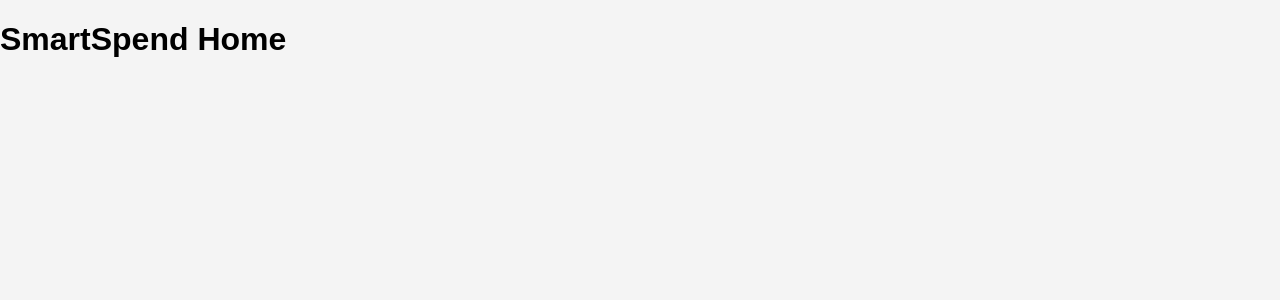
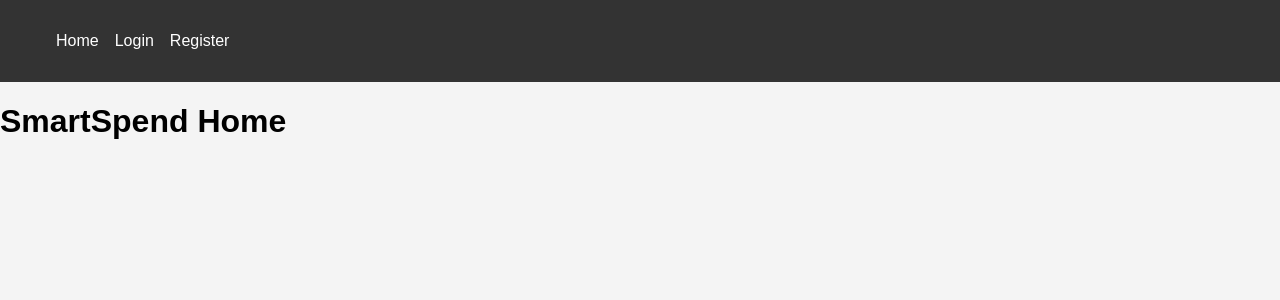
Before and after one commit to Muddassir-04/smartspend, a React (Vite) app in the folder client/: page / in a window 1280 px wide. Shown: the top 300 px of the page. Built offline with nearby package versions, Linux system fonts and the light colour scheme.

Commit message:
Fixed navbar to show logout option and added logout functionality

```diff
--- a/client/src/App.jsx
+++ b/client/src/App.jsx
@@ -1,4 +1,5 @@
 import { BrowserRouter as Router, Routes, Route } from 'react-router-dom';
+     import Navbar from './components/Navbar';
      import Register from './pages/Register';
      import Login from './pages/Login';
      import Dashboard from './pages/Dashboard';
@@ -7,6 +8,7 @@
        return (
          <Router>
            <div>
+             <Navbar />
              <Routes>
                <Route path="/register" element={<Register />} />
                <Route path="/login" element={<Login />} />
--- /dev/null
+++ b/client/src/components/Navbar.jsx
@@ -0,0 +1,42 @@
+import { useState, useEffect } from 'react';
+import { Link, useNavigate, useLocation } from 'react-router-dom';
+
+const Navbar = () => {
+  const [isAuthenticated, setIsAuthenticated] = useState(false);
+  const navigate = useNavigate();
+  const location = useLocation();
+
+  useEffect(() => {
+    const token = localStorage.getItem('token');
+    console.log('Navbar: Token found:', token);
+    setIsAuthenticated(!!token);
+  }, [location]); // Re-run on route changes
+
+  const handleLogout = () => {
+    console.log('Navbar: Logging out');
+    localStorage.removeItem('token');
+    setIsAuthenticated(false);
+    navigate('/login');
+  };
+
+  return (
+    <nav style={{ background: '#333', padding: '1rem', color: 'white' }}>
+      <ul style={{ listStyle: 'none', display: 'flex', gap: '1rem' }}>
+        <li><Link to="/" style={{ color: 'white', textDecoration: 'none' }}>Home</Link></li>
+        {isAuthenticated ? (
+          <>
+            <li><Link to="/dashboard" style={{ color: 'white', textDecoration: 'none' }}>Dashboard</Link></li>
+            <li><button onClick={handleLogout} style={{ color: 'white', background: 'none', border: 'none', cursor: 'pointer' }}>Logout</button></li>
+          </>
+        ) : (
+          <>
+            <li><Link to="/login" style={{ color: 'white', textDecoration: 'none' }}>Login</Link></li>
+            <li><Link to="/register" style={{ color: 'white', textDecoration: 'none' }}>Register</Link></li>
+          </>
+        )}
+      </ul>
+    </nav>
+  );
+};
+
+export default Navbar;
```
